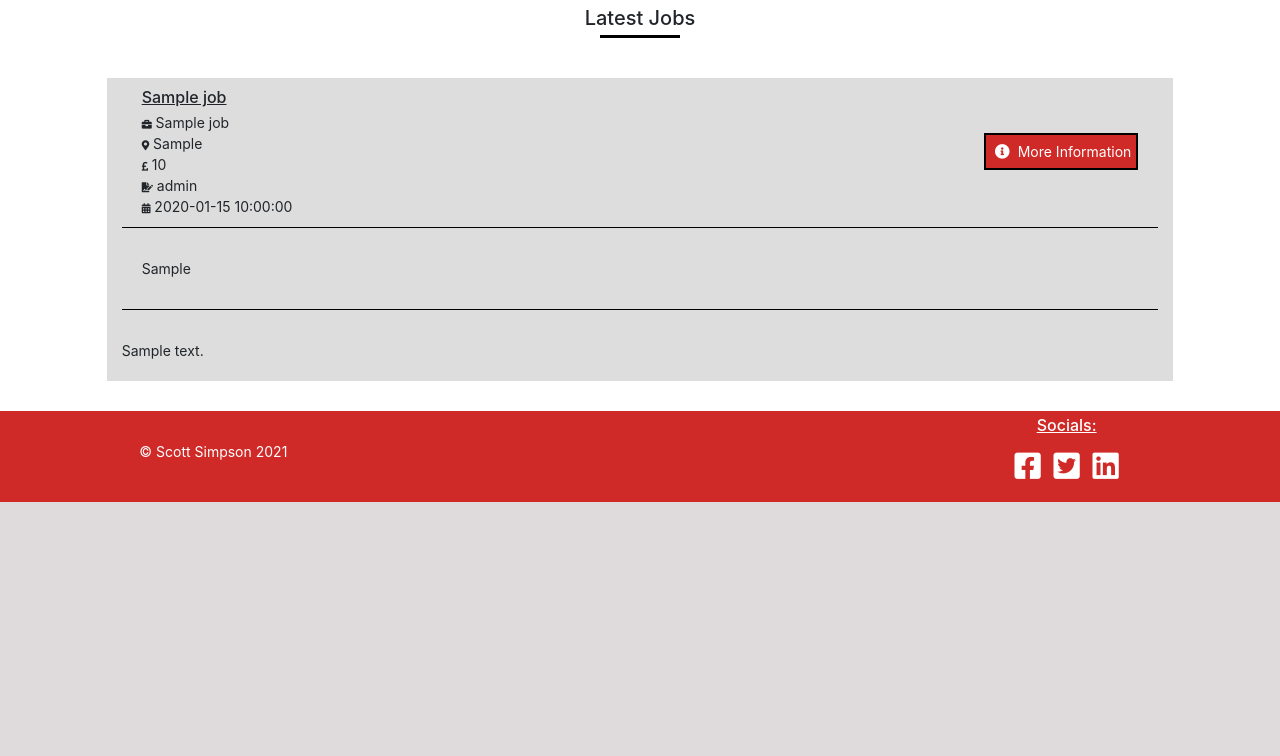
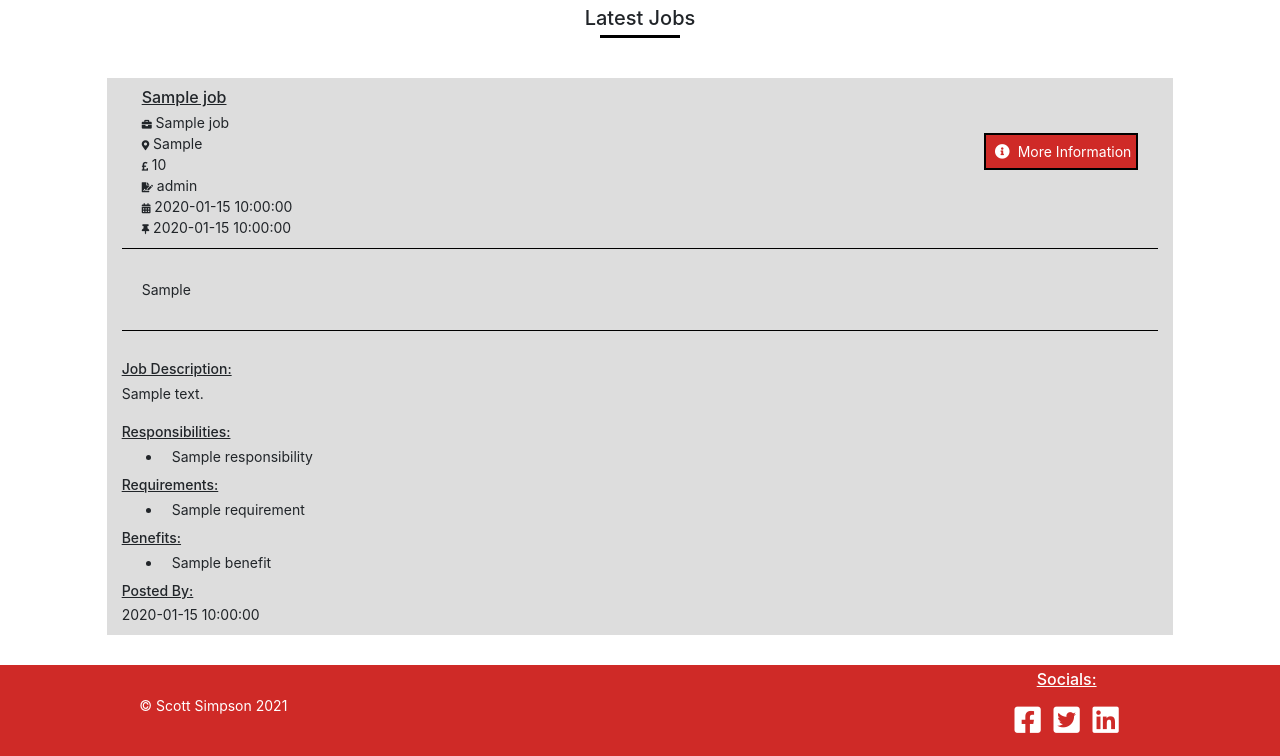
Before and after one commit to Code-Institute-Submissions/CI-MS3-Fledgling-Talent, a Flask app: page / in a window 1280 px wide, after a click on "More Information". Shown: the part 507-1263 px from the top of the page. Before the commit the page ends 1009 px from the top, so only its background shows below. Run offline with Flask 2, Linux system fonts and the light colour scheme; a database or web service that is not in the repository returns one stand-in record (values such as "Sample title"); some libraries are stand-ins or nearby versions.

Commit message:
FEAT: Update code on index.html to include extra job info

```diff
--- a/templates/index.html
+++ b/templates/index.html
@@ -39,16 +39,41 @@
                         <i class="fas fa-calendar-alt"></i>
                         {{ job.job_start_date }}
                     </div>
+                    <div class="job-sub-headings">
+                        <i class="fas fa-thumbtack"></i>
+                        {{ job.date_posted }}
+                    </div>
                     <hr class="horizontal-rule">
                     <div class="job-overview">
                         {{ job.job_overview }}
                     </div>
                     <hr class="horizontal-rule">
-                        <div class="collapse" id="job-description-collapse{{job._id}}">
-                            <div class="job-description">
-                                {{ job.job_description }}
-                            </div>
+                    <div class="collapse" id="job-description-collapse{{job._id}}">
+                        <div class="job-description">
+                            <h5 class="job-extra-heading">Job Description:</h5>
+                            {{ job.job_description }}
                         </div>
+                        <h5 class="job-extra-heading">Responsibilities:</h5>
+                        <ul class="job-content">
+                            {% for responsibility in job.job_responsibilities %}
+                                <li>{{ responsibility }}</li>
+                            {% endfor %}
+                        </ul>
+                        <h5 class="job-extra-heading">Requirements:</h5>
+                        <ul class="job-content">
+                            {% for requirement in job.job_requirements %}
+                                <li>{{ requirement }}</li>
+                            {% endfor %}
+                        </ul>
+                        <h5 class="job-extra-heading">Benefits:</h5>
+                        <ul class="job-content">
+                            {% for benefit in job.job_benefits %}
+                                <li>{{ benefit }}</li>
+                            {% endfor %}
+                        </ul>
+                        <h5 class="job-extra-heading">Posted By:</h5>
+                        <p class="posted-by">{{ job.posted_by }}</p>
+                    </div>
                 </div>
             {% endfor %}
         </div>
```
Also changed, not shown: templates/jobs.html (indentation only).
